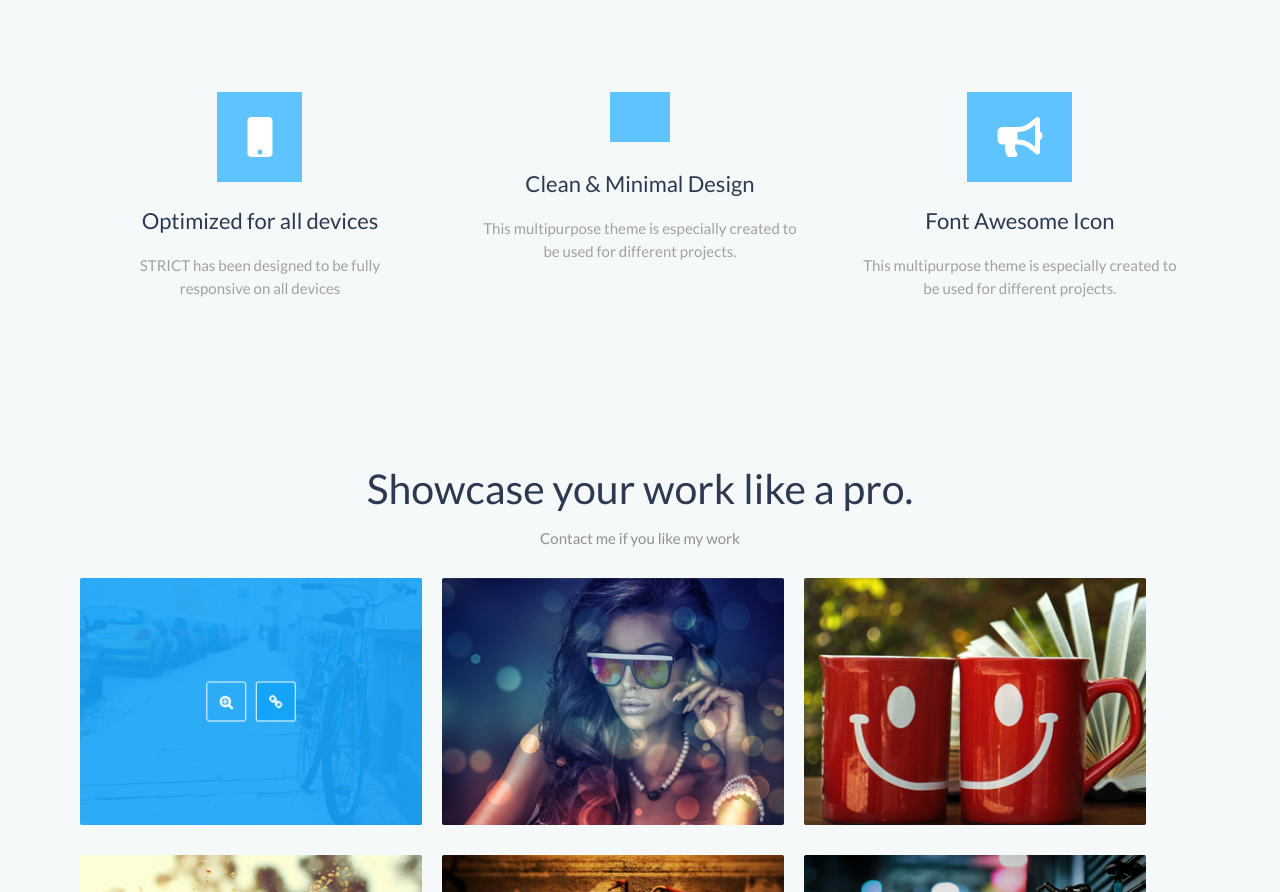
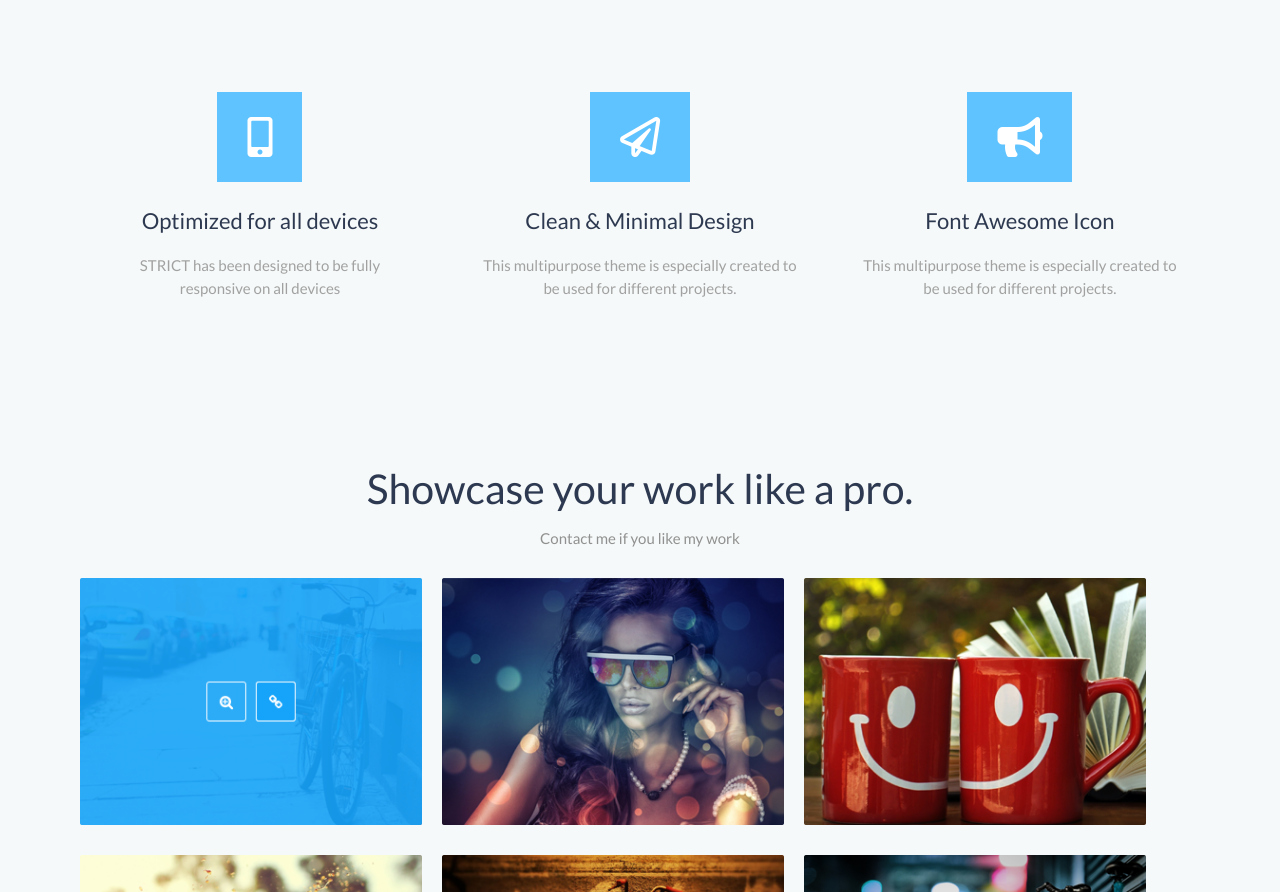
Before and after one commit to abusaleh1666/Assignment-5-Psd-to-html-css, a plain HTML site: page index.html in a window 1280 px wide. Shown: the part 1165-2057 px from the top of the page. Drawn offline with nearby package versions, Linux system fonts and the light colour scheme; a script that the page names is missing.

Commit message:
Update index.html

```diff
--- a/index.html
+++ b/index.html
@@ -71,21 +71,21 @@
 
 			<div class="feature-one">
 
-				<i class="fa fa-mobile" aria-hidden="true"></i>
+				<i class="fas fa-mobile-alt"></i>
 				<h2>Optimized for all devices</h2>
 				<p>STRICT has been designed to be fully responsive on all devices</p>
 			</div>
 
 			<div class="feature-one">
 
-				<i class="fa fa-paper-plane-o" aria-hidden="true"></i>
+				<i class="far fa-paper-plane"></i>
 				<h2>Clean & Minimal Design</h2>
 				<p>This multipurpose theme is especially created to be used for different projects.</p>
 			</div>
 
 			<div class="feature-one">
 
-				<i class="fa fa-bullhorn" aria-hidden="true"></i>
+				<i class="fas fa-bullhorn"></i>
 				<h2>Font Awesome Icon</h2>
 				<p>This multipurpose theme is especially created to be used for different projects.</p>
 			</div>
```
